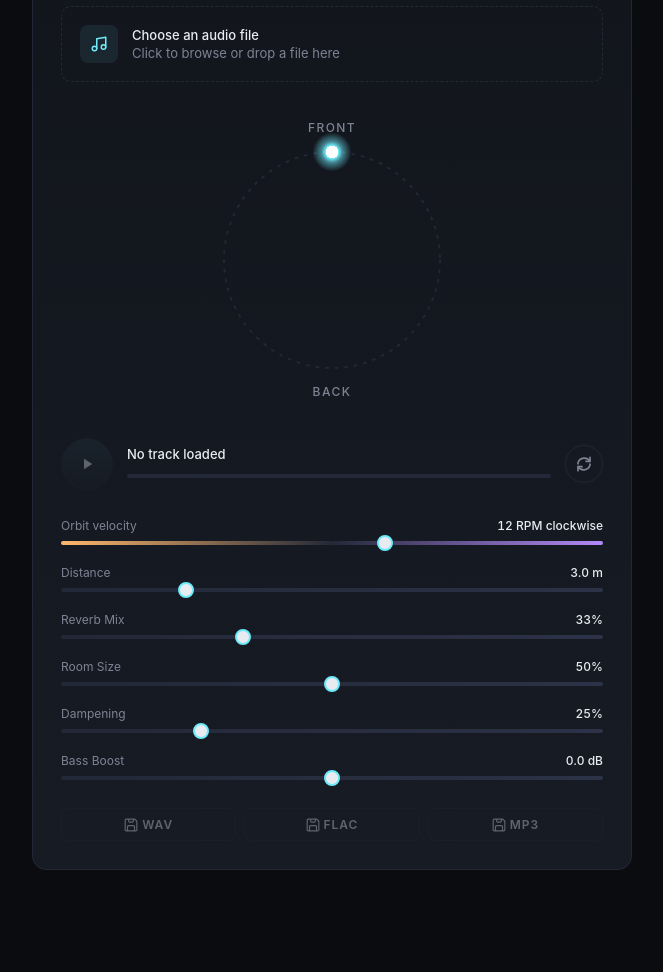
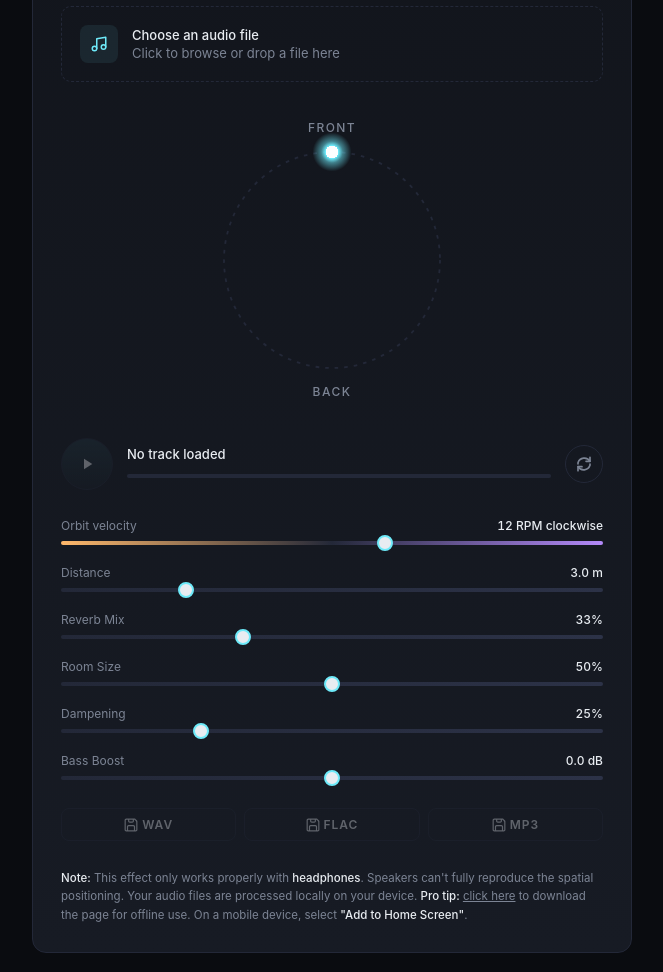
Before and after one commit to Artezon/8d-web-player, a website built with Vite: page index.html in a window 1280 px wide. Shown: the part 104-1076 px from the top of the page, without its empty margins (308-971 px from the left). Before the commit the page ends 993 px from the top, so only its background shows below. Built offline with nearby package versions, Linux system fonts and the light colour scheme.

Commit message:
Add footnote

```diff
--- a/index.html
+++ b/index.html
@@ -134,6 +134,13 @@
       </div>
       <div class="controls"></div>
       <div class="save-row"></div>
+      <p class="footnote">
+        <strong>Note:</strong> This effect only works properly with <strong>headphones</strong>.
+        Speakers can't fully reproduce the spatial positioning. Your audio files are processed
+        locally on your device. <strong>Pro tip:</strong>
+        <a href="index.html" download="8D Audio Player.html">click here</a> to download the page for
+        offline use. On a mobile device, select <strong>"Add to Home Screen"</strong>.
+      </p>
     </div>
   </body>
 </html>
--- a/src/assets/main.css
+++ b/src/assets/main.css
@@ -303,6 +303,19 @@ body {
 .save-btn:active:not(:disabled) {
   transform: scale(0.94);
 }
+.footnote {
+  font-size: 11.5px;
+  color: var(--muted);
+  line-height: 1.6;
+}
+.footnote a {
+  color: inherit;
+  text-decoration: underline;
+}
+.footnote strong {
+  color: var(--text);
+  font-weight: 500;
+}
 @media (max-width: 640px) {
   .panel {
     width: 100%;
```
